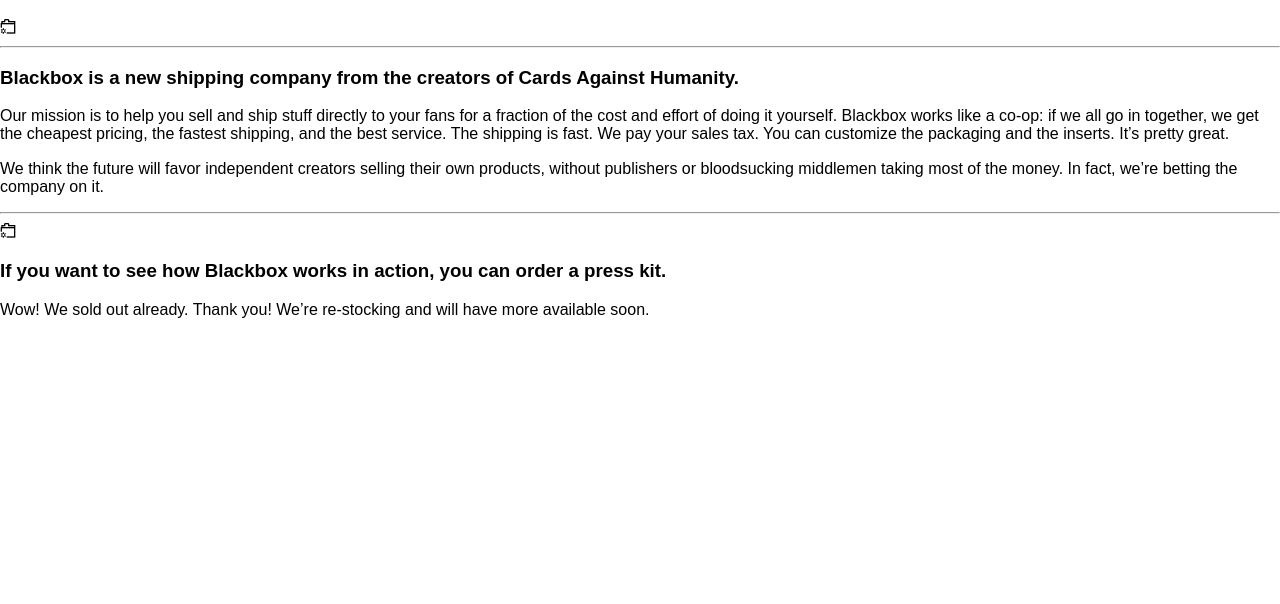
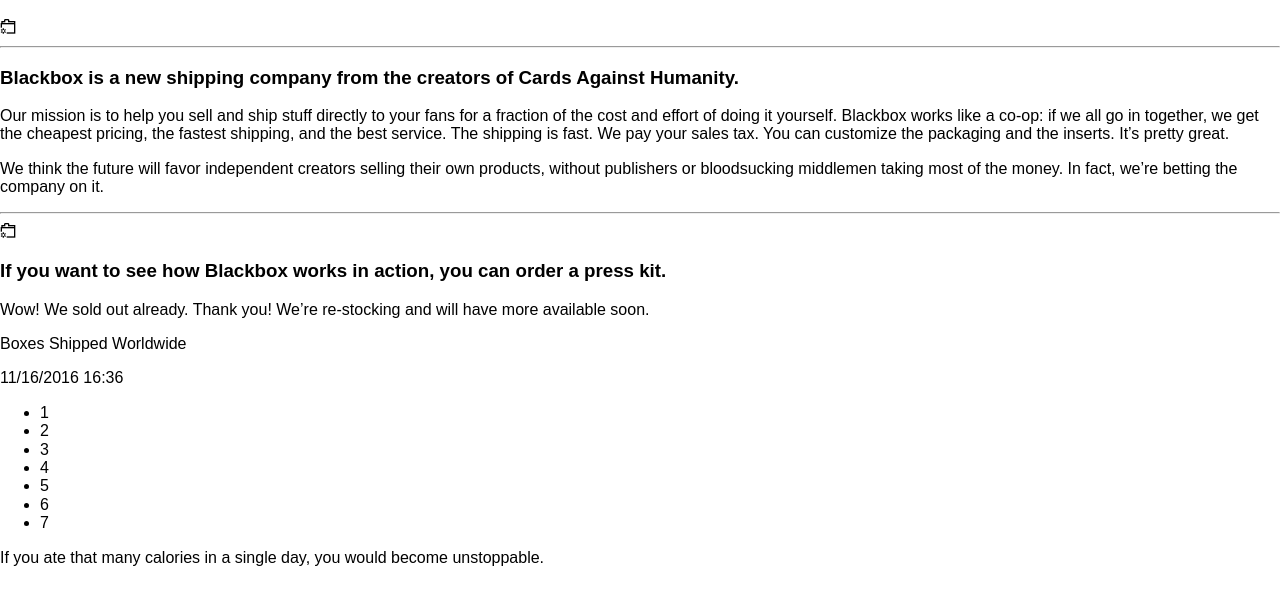
Before and after one commit to AnaSapuri/Proyecto, a website: page index.html in a window 1280 px wide. Drawn offline with nearby package versions, Linux system fonts and the light colour scheme; files that its build step writes are made by us from their sources; files whose address does not match are found by name.

Commit message:
Section Two Done HTML

```diff
--- a/index.html
+++ b/index.html
@@ -13,7 +13,7 @@
 	<section class="banner">
 		<img src="./src/images/portada.gif" alt="" width="100%">
 	</section>
-<!-- HEADER -->
+<!-- Section One -->
 	<section class="secone">
 		<span class="icon-folder"></span>
 		<hr>
@@ -43,8 +43,33 @@
 			</p>
 		</div>
 	</div>
-
-
+<!-- Section Two -->
+	<section class="sectwo">
+		<div class="sectwoText">
+			<p>
+				Boxes Shipped Worldwide
+			</p>
+			<p>
+				11/16/2016 16:36
+			</p>
+		</div>
+		<div class="sectwoCounter">
+			<ul>
+				<li>1</li>
+				<li>2</li>
+				<li>3</li>
+				<li>4</li>
+				<li>5</li>
+				<li>6</li>
+				<li>7</li>
+			</ul>
+		</div>
+		<div class="sectwoCenter">
+			<p>
+				If you ate that many calories in a single day, you would become unstoppable.
+			</p>
+		</div>
+	</section>
 
 </body>
 </html>
```
